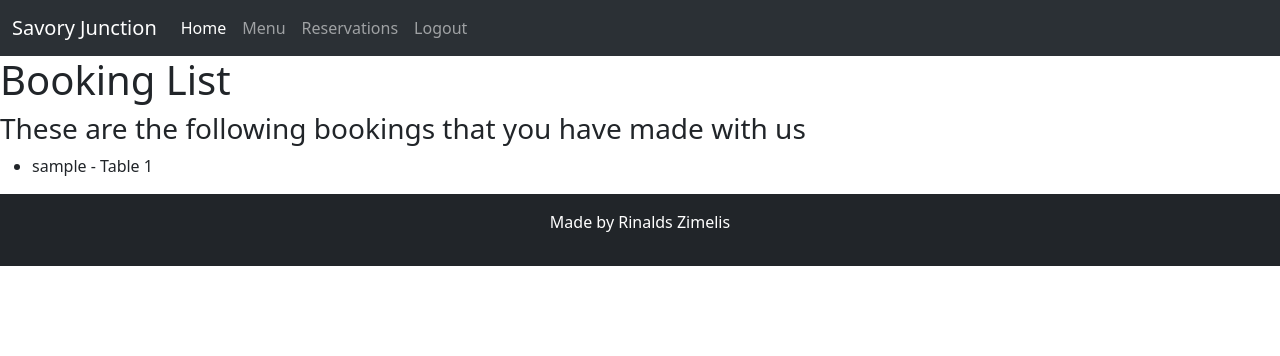
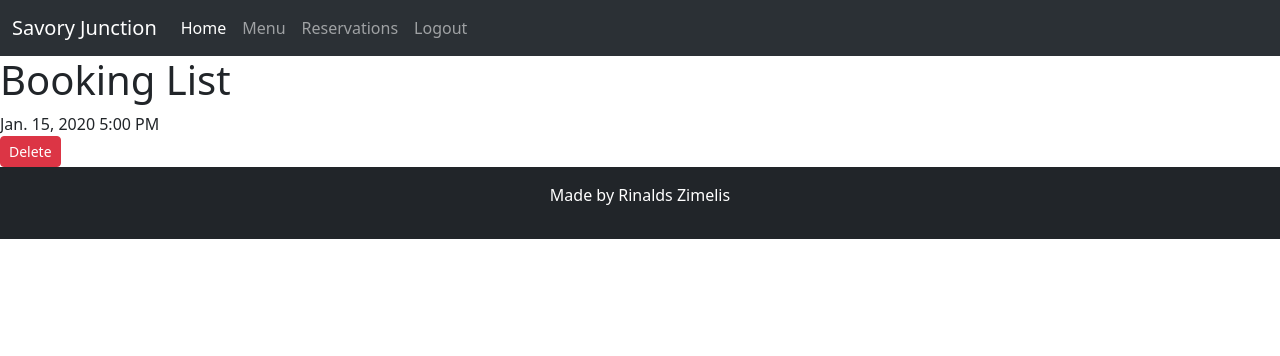
Before and after one commit to rinalds98/Savory-Junction, a Django app: page /mybookings.html in a window 1280 px wide. Shown: the top 356 px of the page. Run offline with Django 3.2, Linux system fonts and the light colour scheme; a user stored in the database is signed in; tables that the repository leaves empty hold one stand-in row (values such as "Sample post").

Commit message:
Create mybookings template. create a delete view that deletes a users booking

```diff
--- a/booking/urls.py
+++ b/booking/urls.py
@@ -5,5 +5,6 @@ urlpatterns = [
     path('', views.IndexView.as_view(), name='home'),
     path('reservations.html', views.BookingList.as_view(), name='reservations'),
     path('menu.html', views.MenuView.as_view(), name='menu'),
-    path('mybookings.html', views.Reservations.as_view(), name='bookings')
+    path('mybookings.html', views.Reservations.as_view(), name='bookings'),
+    path('delete/<int:pk>/', views.BookingDelete.as_view(), name='delete_booking'),
 ]
--- a/booking/views.py
+++ b/booking/views.py
@@ -2,6 +2,7 @@ from django.shortcuts import render
 from django.views.generic.edit import CreateView
 from django.views.generic import TemplateView
 from django.views.generic import ListView
+from django.views.generic.edit import DeleteView
 from django.contrib import messages
 from django.urls import reverse_lazy
 from .models import Booking, TABLES_AVAILABLE
@@ -20,7 +21,7 @@ class BookingList(CreateView):
     model = Booking
     fields = ['day', 'time']
     template_name = 'reservations.html'
-    success_url = reverse_lazy('home')
+    success_url = reverse_lazy('reservations')
 
     def get_form(self, form_class=None):
         form = super().get_form(form_class)
@@ -53,6 +54,8 @@ class BookingList(CreateView):
         # Set the time of the booking
         form.instance.time_ordered = datetime.now()
 
+        messages.success(self.request, 'Booking successfully Made.')
+
         return super().form_valid(form)
 
 
@@ -63,3 +66,12 @@ class Reservations(ListView):
 
     def get_queryset(self):
         return Booking.objects.filter(user=self.request.user)
+
+
+class BookingDelete(DeleteView):
+    model = Booking
+    success_url = reverse_lazy('bookings')
+
+    def delete(self, request, *args, **kwargs):
+        messages.success(self.request, 'Booking deleted successfully.')
+        return super().delete(request, *args, **kwargs)
--- a/templates/mybookings.html
+++ b/templates/mybookings.html
@@ -3,12 +3,18 @@
 {% block content %}
 <h1>Booking List</h1>
 {% if bookings %}
-<h3>These are the following bookings that you have made with us</h3>
-    <ul>
-        {% for booking in bookings %}
-            <li>{{ booking.user }} - Table {{ booking.table_number }}</li>
-        {% endfor %}
-    </ul>
+    {% for booking in bookings %}
+        <tr>
+            <td>{{ booking.day }}</td>
+            <td>{{ booking.time }}</td>
+            <td>
+                <form action="{% url 'delete_booking' booking.id %}" method="post">
+                    {% csrf_token %}
+                    <button type="submit" class="btn btn-danger btn-sm">Delete</button>
+                </form>
+            </td>
+        </tr>
+    {% endfor %}
 {% else %}
     <p>No bookings found.</p>
 {% endif %}
```
